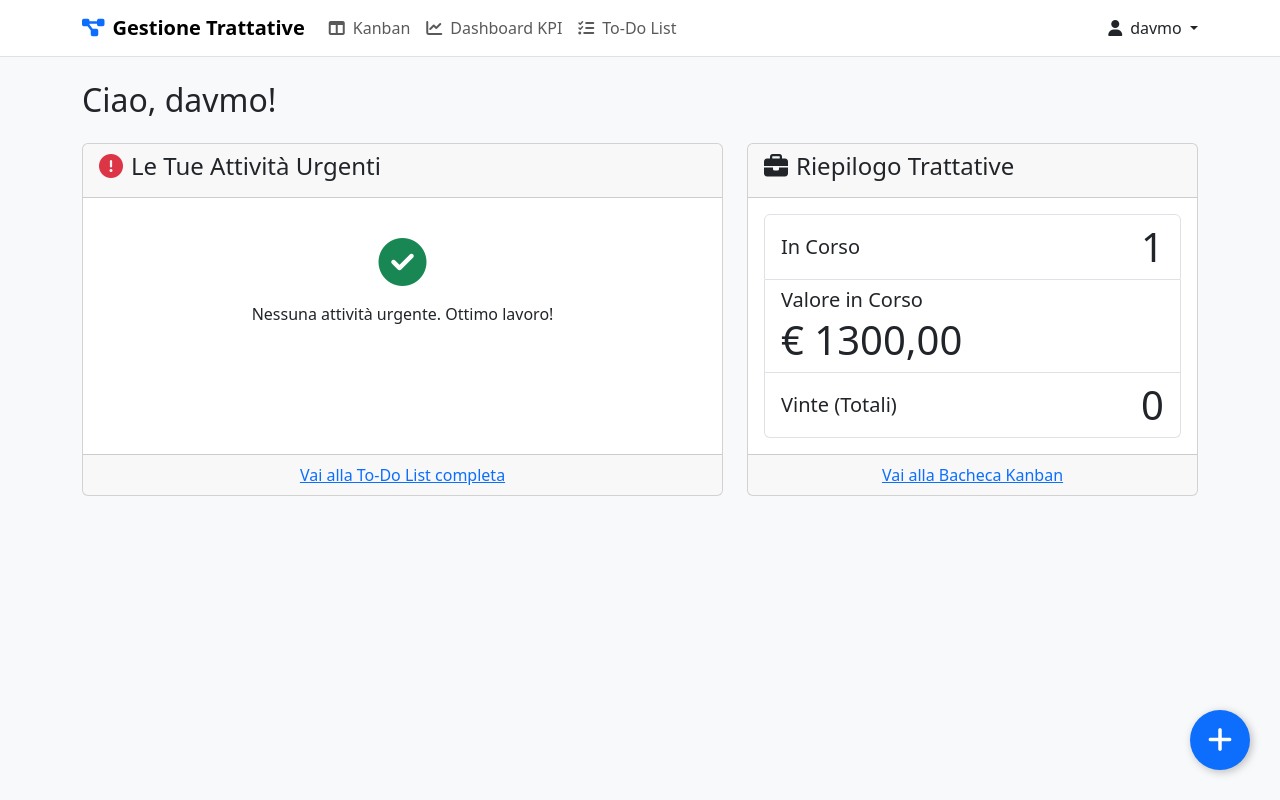
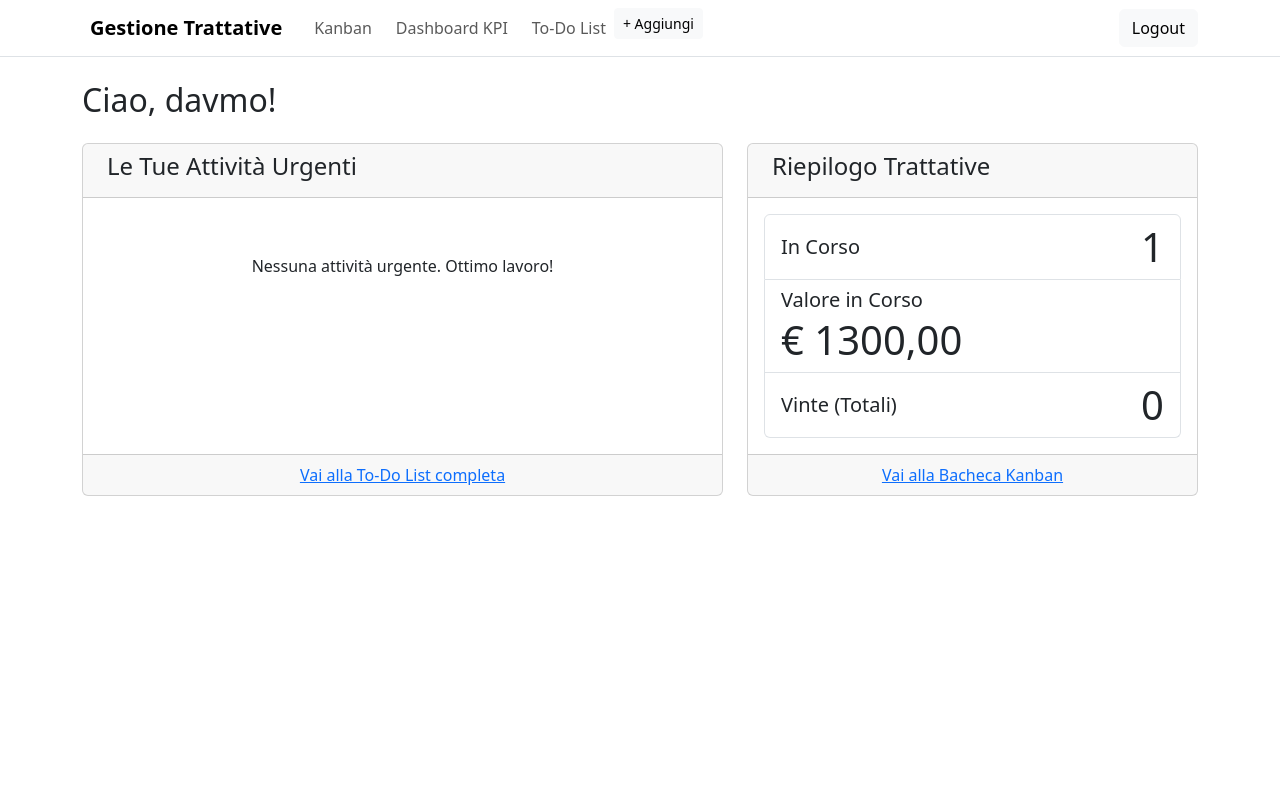
Before and after one commit to davidemoscatelli/progetto_trattattive, a Django app: page / in a window 1280 px wide. Run offline with Django 4.2, Linux system fonts and the light colour scheme; a user stored in the database is signed in; data comes from the database, SQL or seed files in the repository; some libraries are stand-ins or nearby versions.

Commit message:
grafica homepage migliorata

```diff
--- a/trattative/templates/trattative/base.html
+++ b/trattative/templates/trattative/base.html
@@ -7,36 +7,7 @@
     <title>Gestione Trattative</title>
 
     {% bootstrap_css %}
-
-    <link rel="stylesheet" href="https://cdnjs.cloudflare.com/ajax/libs/font-awesome/6.5.2/css/all.min.css">
-
-    <style>
-        body {
-            background-color: #f8f9fa; /* Un grigio molto chiaro per lo sfondo */
-        }
-
-        /* Stile per il nuovo pulsante flottante */
-        .fab {
-            position: fixed;
-            width: 60px;
-            height: 60px;
-            bottom: 30px;
-            right: 30px;
-            background-color: #0d6efd; /* Colore primario di Bootstrap */
-            color: white;
-            border-radius: 50%;
-            text-align: center;
-            font-size: 28px;
-            box-shadow: 2px 2px 8px rgba(0, 0, 0, 0.25);
-            z-index: 1000;
-            transition: all 0.2s ease-in-out;
-        }
-
-        .fab:hover {
-            transform: scale(1.05);
-            box-shadow: 2px 2px 12px rgba(0, 0, 0, 0.35);
-        }
-    </style>
+    {% bootstrap_javascript %}
 </head>
 <body>
     <nav class="navbar navbar-expand-lg navbar-light bg-white border-bottom mb-4">
@@ -64,33 +35,17 @@
                             <i class="fas fa-tasks me-2"></i>To-Do List
                         </a>
                     </li>
+                    <li class="nav-item">
+                        <a href="{% url 'trattativa_create' %}" class="btn btn-sm btn-light">+ Aggiungi</a>
+                    </li>
                 </ul>
-
-                <div class="d-flex align-items-center">
-                    {% if user.is_authenticated %}
-                        <div class="nav-item dropdown">
-                            <a class="nav-link dropdown-toggle" href="#" id="navbarDropdown" role="button" data-bs-toggle="dropdown" aria-expanded="false">
-                                <i class="fas fa-user me-2"></i>{{ user.username }}
-                            </a>
-                            <ul class="dropdown-menu dropdown-menu-end" aria-labelledby="navbarDropdown">
-                                <li><a class="dropdown-item" href="{% url 'profilo' %}"><i class="fas fa-id-card me-2"></i>Profilo</a></li>
-                                <li><hr class="dropdown-divider"></li>
-                                <li>
-                                    <form action="{% url 'logout' %}" method="post" class="text-center">
-                                        {% csrf_token %}
-                                        <button type="submit" class="dropdown-item text-danger">
-                                            <i class="fas fa-sign-out-alt me-2"></i>Logout
-                                        </button>
-                                    </form>
-                                </li>
-                            </ul>
-                        </div>
-                    {% else %}
-                        <a href="{% url 'login' %}" class="btn btn-primary">
-                            <i class="fas fa-sign-in-alt me-2"></i>Accedi
-                        </a>
-                    {% endif %}
-                </div>
+                {% if user.is_authenticated %}
+                <span class="navbar-text text-white me-3">Ciao, {{ user.username }}</span>
+                <form action="{% url 'logout' %}" method="post">
+                    {% csrf_token %}
+                    <button type="submit" class="btn btn-light">Logout</button>
+                </form>
+                {% endif %}
             </div>
         </div>
     </nav>
@@ -98,12 +53,6 @@
     <main class="container">
         {% block content %}{% endblock %}
     </main>
-
-    <a href="{% url 'trattativa_create' %}" class="fab d-flex align-items-center justify-content-center text-decoration-none">
-        <i class="fas fa-plus"></i>
-    </a>
-
-    {% bootstrap_javascript %}
     <script src="https://cdn.jsdelivr.net/npm/sortablejs@latest/Sortable.min.js"></script>
     <script src="https://cdn.jsdelivr.net/npm/chart.js"></script>
 </body>
```
